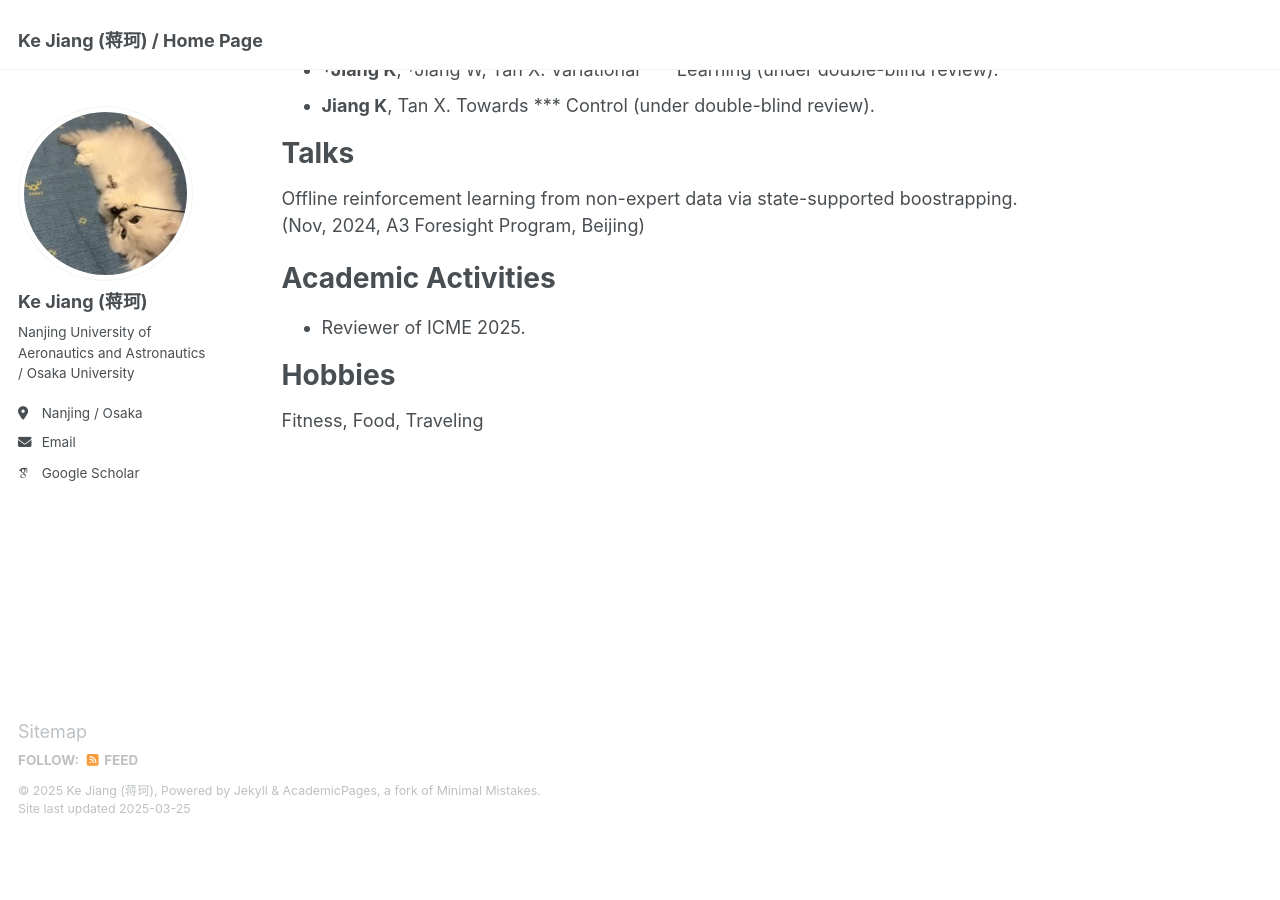
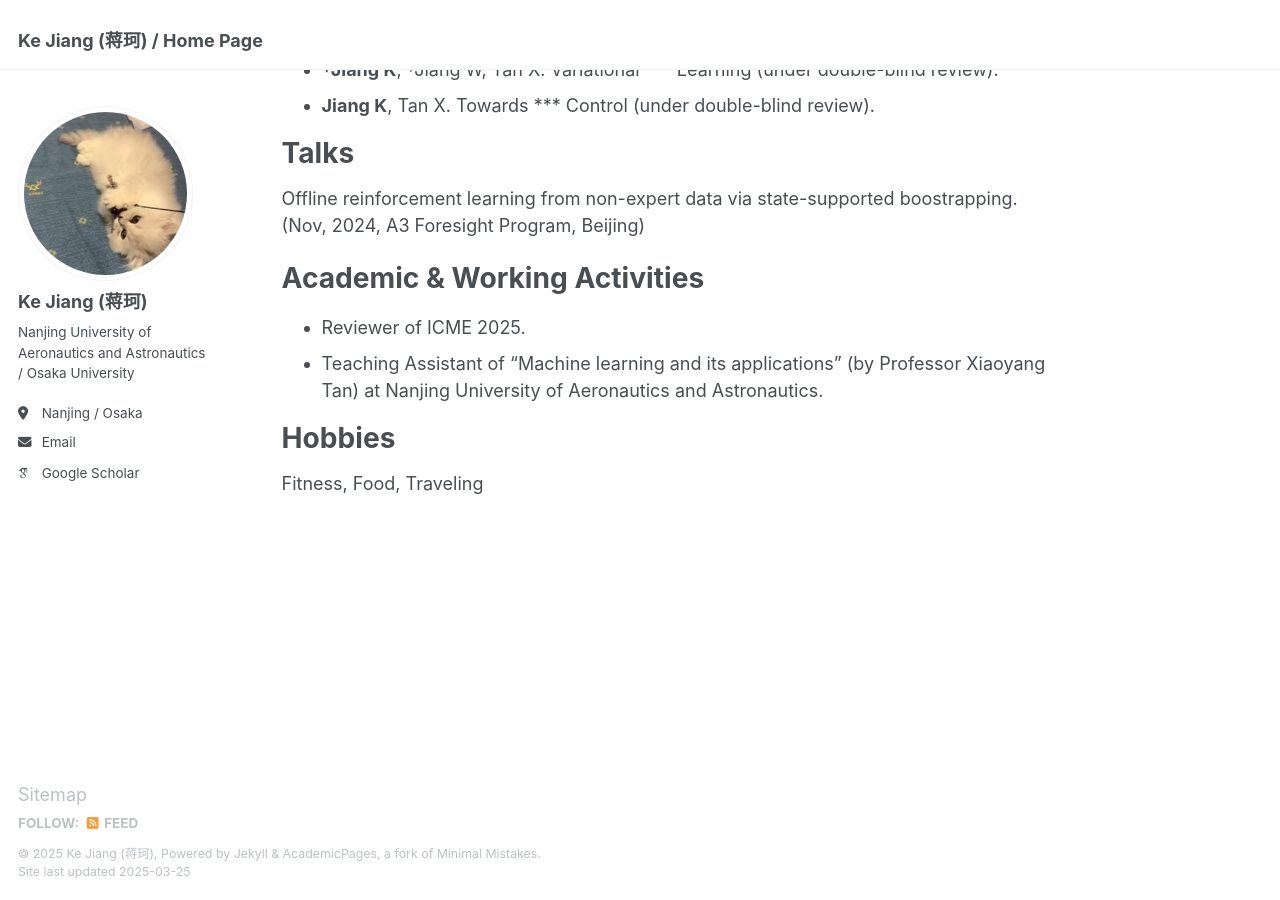
Before and after one commit to Jack10843/Jack10843.github.io, a Jekyll site: the page built from _pages/about.md, in a window 1280 px wide and 900 px high, scrolled down 1663 px. Built offline with Jekyll 4.4.1, drawn with Linux system fonts in a browser that asks for light colours; some web fonts are replaced; before the commit the page ends 2500 px from its top, so only the background shows below that.

Commit message:
Update about.md

```diff
--- a/_pages/about.md
+++ b/_pages/about.md
@@ -49,9 +49,10 @@ Talks
 ======
 Offline reinforcement learning from non-expert data via state-supported boostrapping. (Nov, 2024, A3 Foresight Program, Beijing)
 
-Academic Activities
+Academic & Working Activities
 ======
  - Reviewer of ICME 2025.
+ - Teaching Assistant of "Machine learning and its applications" (by Professor Xiaoyang Tan) at Nanjing University of Aeronautics and Astronautics.
 
 Hobbies
 ======
```
